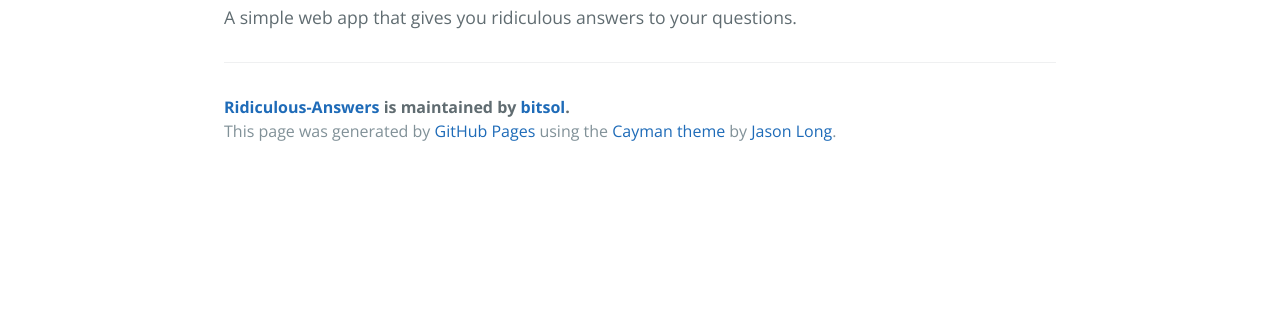
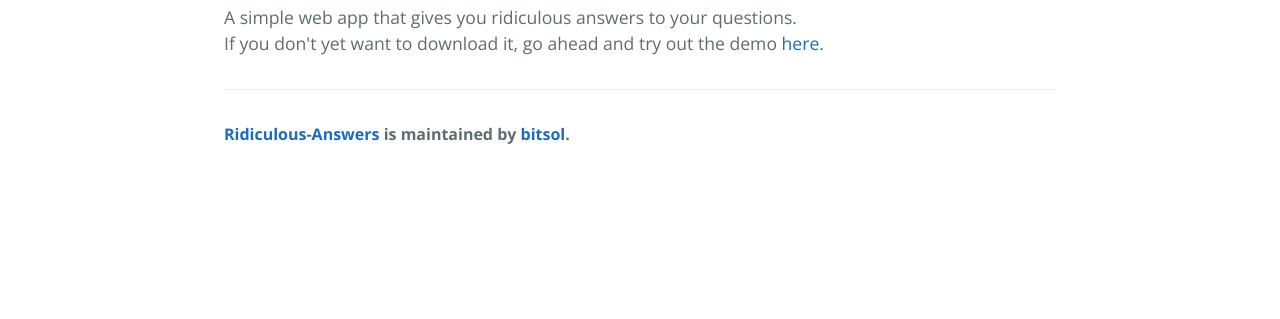
Before and after one commit to gitter-badger/Ridiculous-Answers, a plain HTML site: page index.html in a window 1280 px wide. Shown: the part 481-800 px from the top of the page. Drawn offline with nearby package versions, Linux system fonts and the light colour scheme.

Commit message:
Added demo link

```diff
--- a/index.html
+++ b/index.html
@@ -21,12 +21,11 @@
       <h1>
 <a id="ridiculous-answers" class="anchor" href="#ridiculous-answers" aria-hidden="true"><span aria-hidden="true" class="octicon octicon-link"></span></a>Ridiculous-Answers</h1>
 
-<p>A simple web app that gives you ridiculous answers to your questions.</p>
+<p>A simple web app that gives you ridiculous answers to your questions.<br> If you don't yet want to download it, go ahead and try out the demo <a href="demo.html">here</a>.</p>
 
       <footer class="site-footer">
         <span class="site-footer-owner"><a href="https://github.com/bitsol/Ridiculous-Answers">Ridiculous-Answers</a> is maintained by <a href="https://github.com/bitsol">bitsol</a>.</span>
 
-        <span class="site-footer-credits">This page was generated by <a href="https://pages.github.com">GitHub Pages</a> using the <a href="https://github.com/jasonlong/cayman-theme">Cayman theme</a> by <a href="https://twitter.com/jasonlong">Jason Long</a>.</span>
       </footer>
 
     </section>
```
